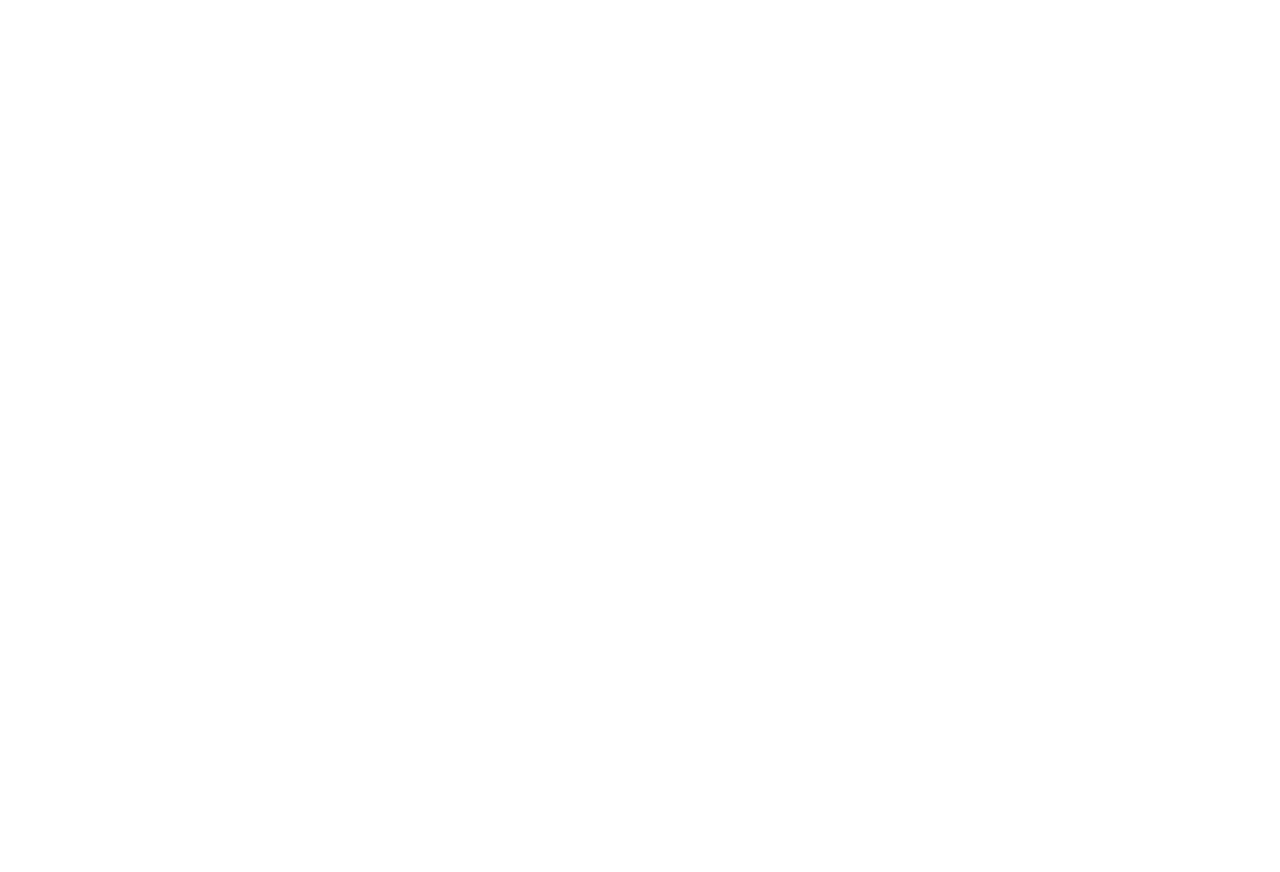
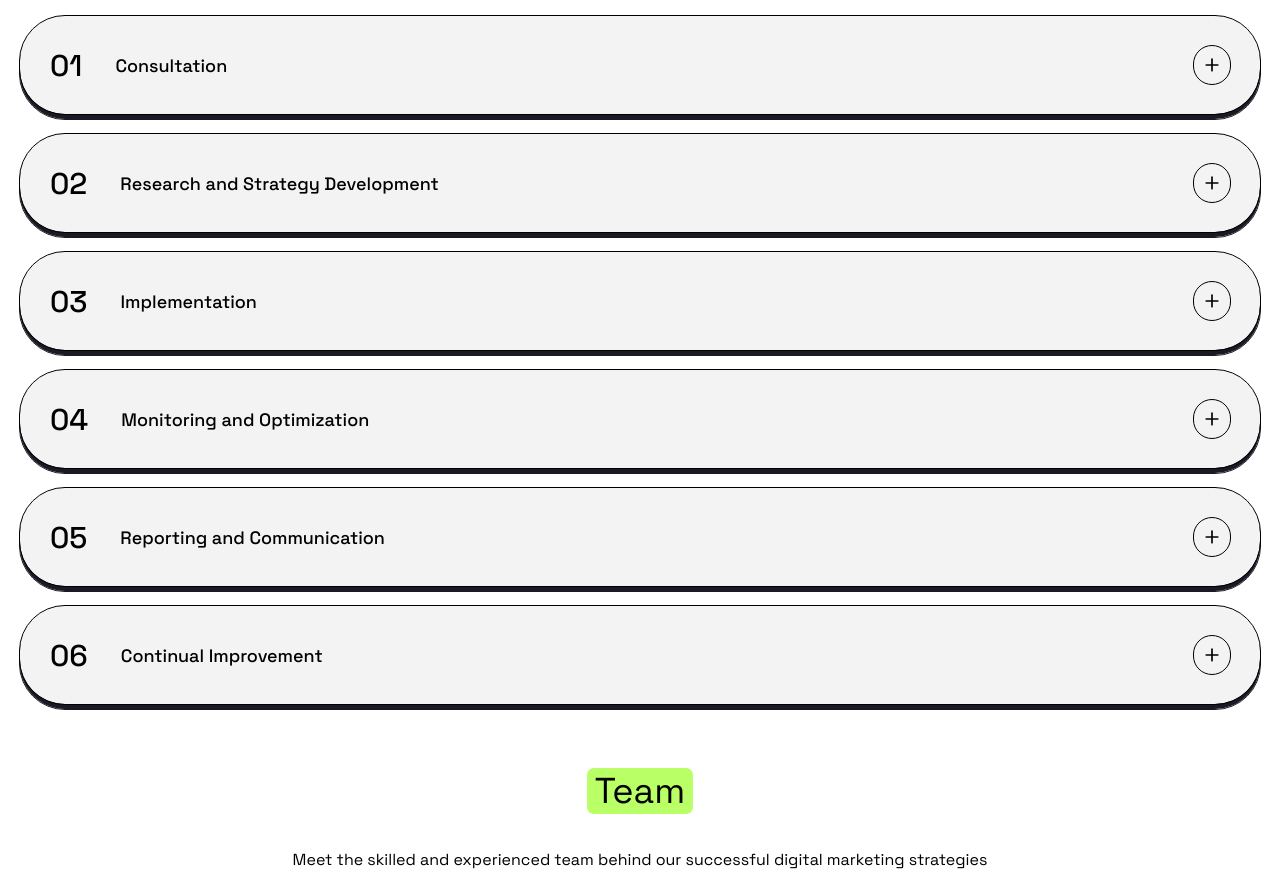
Before and after one commit to GregoireDuhem/Positivus, a React (Vite) app: page / in a window 1280 px wide. Shown: the part 4300-5172 px from the top of the page. Before the commit the page ends 4286 px from the top, so only its background shows below. Built offline with nearby package versions, Linux system fonts and the light colour scheme.

Commit message:
🚧 add step component

```diff
--- a/src/App.jsx
+++ b/src/App.jsx
@@ -2,7 +2,7 @@
 import Hero from "./Hero";
 import Header from "./Header";
 import Card from "./Card";
-import { ArrowRight } from "lucide-react";
+import { ArrowRight, Plus } from "lucide-react";
 
 function App() {
   return (
@@ -120,16 +120,44 @@
       </div>
 
       <TextSection title={["Our Working", "Process"]} text={"Step-by-Step Guide to Achieving Your Business Goals"} />
+
+      <div className="mt-[30px] space-y-5">
+        <Step nb={"01"} title={"Consultation"} />
+        <Step nb={"02"} title={"Research and Strategy Development"} />
+        <Step nb={"03"} title={"Implementation"} />
+        <Step nb={"04"} title={"Monitoring and Optimization"} />
+        <Step nb={"05"} title={"Reporting and Communication"} />
+        <Step nb={"06"} title={"Continual Improvement"} />
+      </div>
+
+      <TextSection
+        title={"Team"}
+        text={"Meet the skilled and experienced team behind our successful digital marketing strategies"}
+      />
     </>
   );
 }
 
 export default App;
 
+function Step({ nb, title }) {
+  return (
+    <div className="mx-5 p-[30px] flex h-[98px] justify-between outline outline-1 outline-black rounded-[45px] font-space bg-Grey drop-shadow-[0_5px_0_theme(colors.Dark)]">
+      <div className="flex items-center space-x-[33px]">
+        <div className="text-[30px] font-medium">{nb}</div>
+        <div className="text-h4-mobile font-medium">{title}</div>
+      </div>
+      <button className="outline outline-1 rounded-full p-2">
+        <Plus className="w-5 h-5" />
+      </button>
+    </div>
+  );
+}
+
 function TextSection({ title, text }) {
   return (
     <div className="px-5 mt-[60px] space-y-[30px] flex flex-col justify-center items-center text-center">
-      <div className="text-h2-mobile text-medium text-Black font-space ">
+      <div className="text-h2-mobile text-medium text-Black font-space">
         {Array.isArray(title) ? (
           title.map((line, index) => (
             <div className="bg-Green rounded-[7px] px-2 inline-block" key={index}>
```
